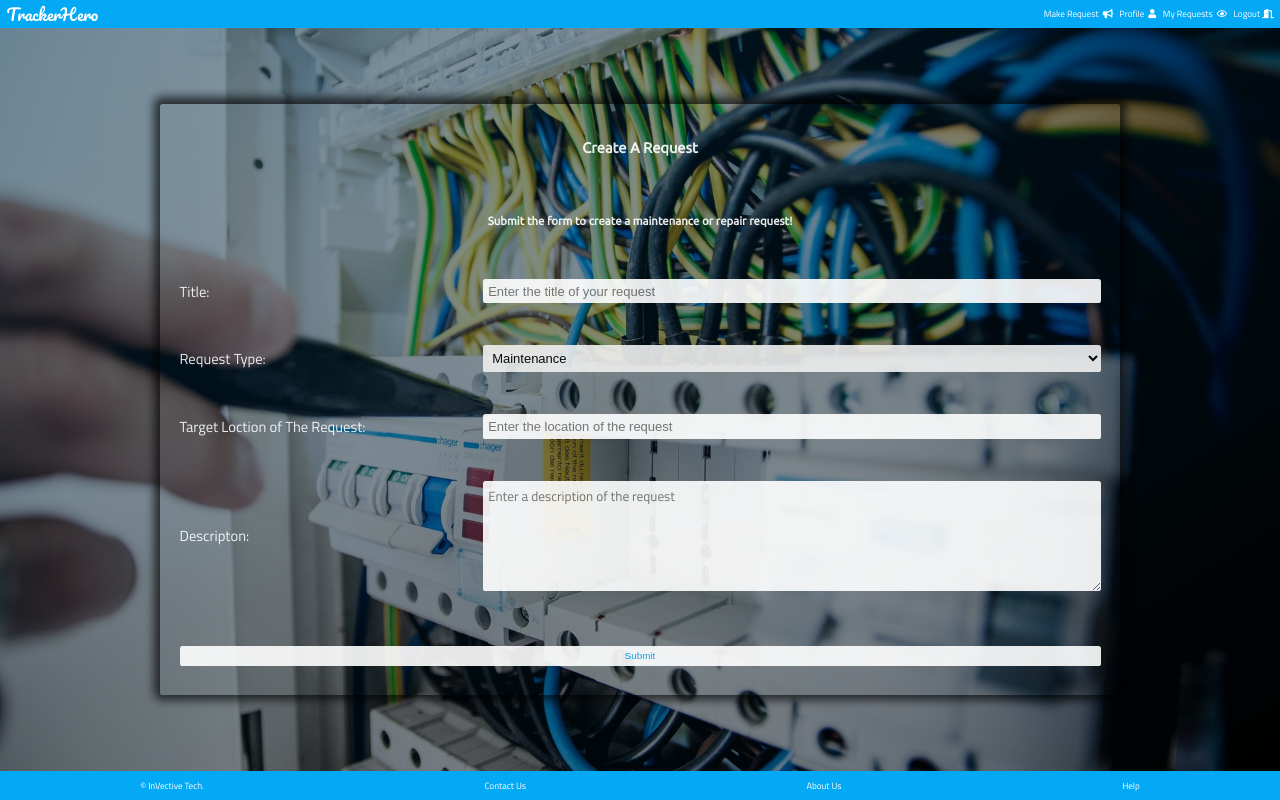
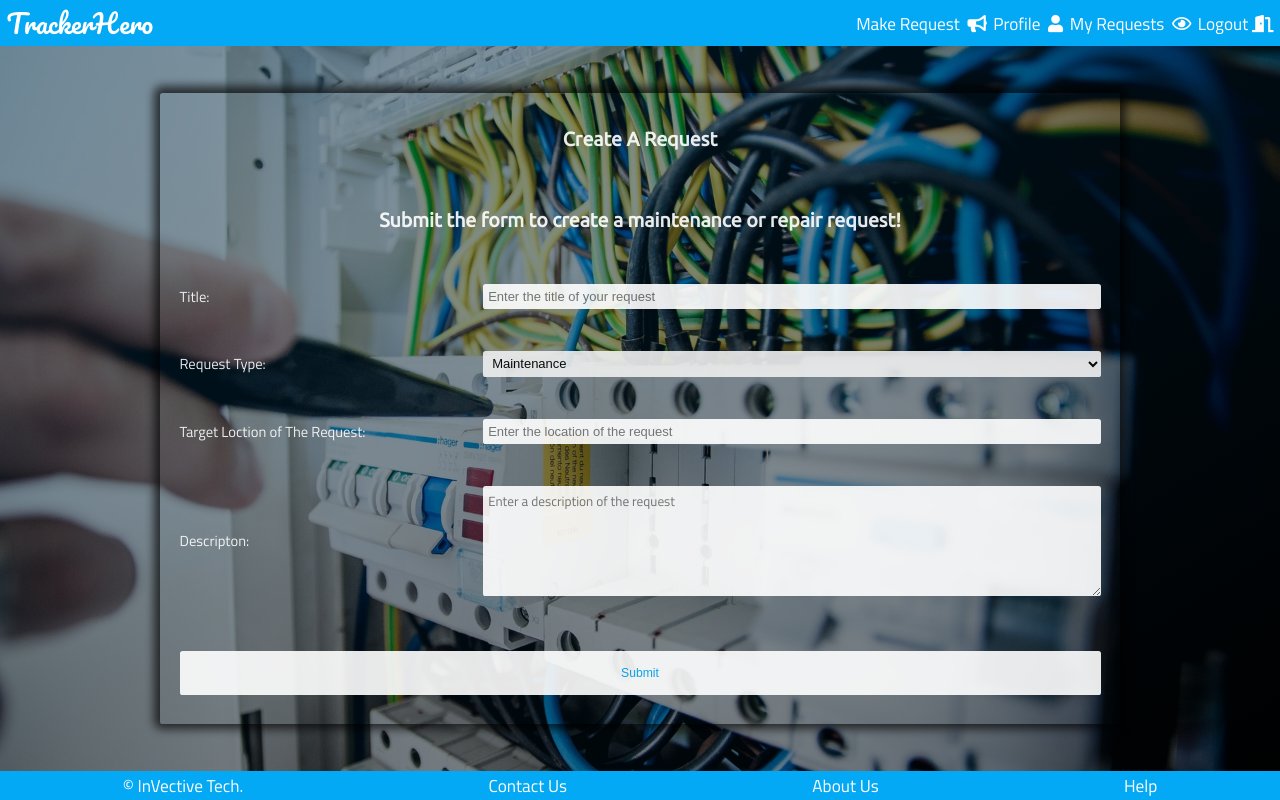
Before and after one commit to LuffyKing/Maintenance-Tracker-App, a plain HTML site: page UI/html/MakeRequest.html in a window 1280 px wide. Drawn offline with Linux system fonts and the light colour scheme; a web font is replaced by a local one.

Commit message:
[Feature #157577429] refactored font-sizes and applied form styles to status

```diff
--- a/UI/css/MakeRequest.css
+++ b/UI/css/MakeRequest.css
@@ -20,8 +20,18 @@
 
 
 @media (min-width:1024px) {
+
   html{
     font-size: 6.5px;
+  }
+  .sub-logo{
+    font-size: 3rem;
+  }
+  #navbar ul,#footer ul{
+    font-size: 2.65rem;
+  }
+  .Logo{
+    font-size: 4rem;
   }
   .form-control {
     align-items: center;
@@ -35,10 +45,10 @@
     display: flex;
     justify-content: center;
   }
-  input, select,textarea{
+  input, select,textarea, #status{
     flex:2;
   }
-  p{
+  p:not(#status){
     flex:1;
   }
   .button{
@@ -46,6 +56,10 @@
   }
   #loginPanel2{
       padding: 1rem;
+  }
+  .formSubmit{
+    padding: 1.25em;
+    font-size: 1.25em;
   }
 
 
@@ -63,4 +77,7 @@
     margin-bottom: 1%;
     margin-top: 1%;
   }
+  input, select,textarea,.inputLabel,#status{
+    font-size: 1rem;
+  }
 }
```
